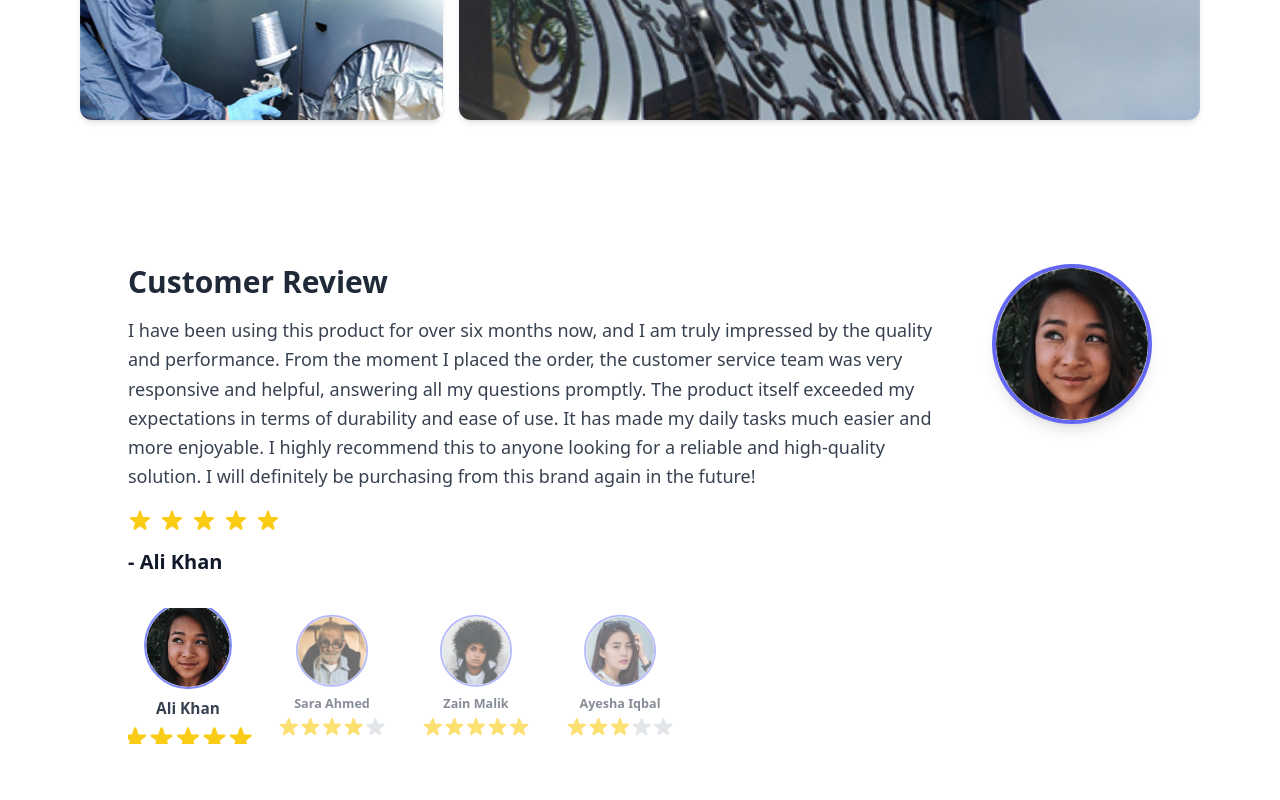
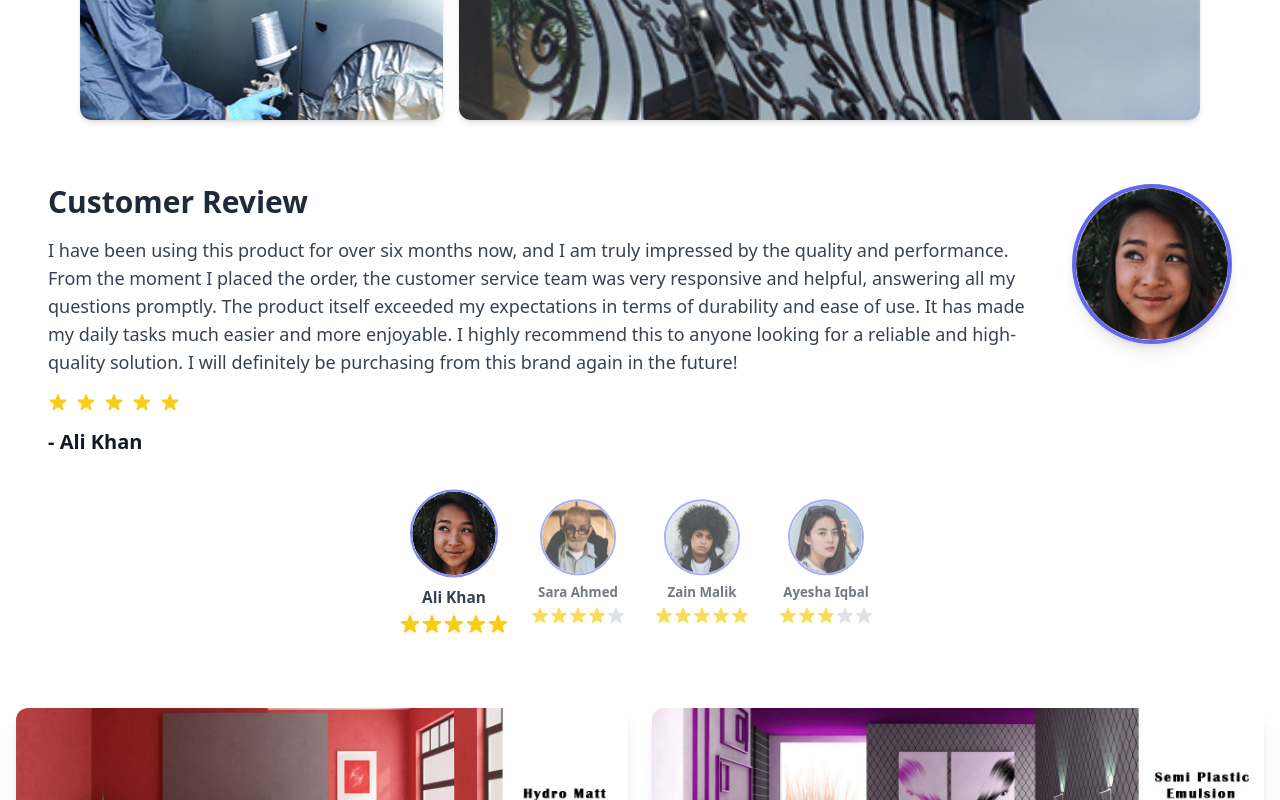
Before and after one commit to Touseef870/Picasso-Paint, a React (Create React App) app: page / in a window 1280 px wide. Shown: the part 3280-4080 px from the top of the page. Built offline with nearby package versions, Linux system fonts and the light colour scheme; the HTML template or start-up script is replaced by a standard one.

Commit message:
Add scroll-to-top button functionality in Footer component

```diff
--- a/src/components/Footer.jsx
+++ b/src/components/Footer.jsx
@@ -1,17 +1,34 @@
-import React from 'react';
+import React, { useEffect, useState } from 'react';
 import Logo from '../assets/Log.png';
-
+import { FaArrowUp } from 'react-icons/fa';
 
 const Footer = () => {
+  const [showButton, setShowButton] = useState(false);
+
+  // Show button when scrolled down
+  useEffect(() => {
+    const handleScroll = () => {
+      setShowButton(window.scrollY > 300);
+    };
+    window.addEventListener('scroll', handleScroll);
+    return () => window.removeEventListener('scroll', handleScroll);
+  }, []);
+
+  // Scroll to top
+  const scrollToTop = () => {
+    window.scrollTo({ top: 0, behavior: 'smooth' });
+  };
+
   return (
-    <footer className="bg-white text-black py-8 px-6 sm:px-10">
+    <>
+      <footer className="bg-white text-black py-8 px-6 sm:px-10 relative">
         <div className="max-w-7xl mx-auto grid grid-cols-1 md:grid-cols-3 gap-10 items-start">
 
           {/* Logo & About */}
           <div className="space-y-12">
             <img src={Logo} alt="Picasso Logo" className="w-72 h-24" />
-          <h3 className="text-lg font-semibold py-1 ">ABOUT OUR COMPANY</h3>
-          <p className="text-sm leading-relaxed text-gray-700  ">
+            <h3 className="text-lg font-semibold py-1">ABOUT OUR COMPANY</h3>
+            <p className="text-sm leading-relaxed text-gray-700">
               The standard packages was established during 1984 as a offset tin printing and packaging manufacturing industry. Since then it has been engaged in the printing of tin plates and tin making business for large number of local and international customers example Paints, Ghee, chew tobacco manufacturing industries etc.
             </p>
           </div>
@@ -33,9 +50,7 @@ const Footer = () => {
           {/* Contact Info */}
           <div className="space-y-8">
             <h3 className="text-lg font-semibold">Contact Us</h3>
-          <p className="text-sm text-gray-700">
-            Have questions, comments or just want to say hello:
-          </p>
+            <p className="text-sm text-gray-700">Have questions, comments or just want to say hello:</p>
             <div className="text-sm text-gray-700 space-y-8">
               <p>📧 picassopaintindustries@gmail.com</p>
               <p>📞 0331-PICASSO (7422776)</p>
@@ -50,6 +65,18 @@ const Footer = () => {
           © 2023 All rights reserved. Designed by Picasso Paint Developers
         </div>
       </footer>
+
+      {/* Back to Top Button */}
+      {showButton && (
+        <button
+          onClick={scrollToTop}
+          className="fixed bottom-6 right-6 bg-black text-white p-3 rounded-full shadow-lg hover:bg-gray-800 transition-all z-50"
+          aria-label="Back to top"
+        >
+          <FaArrowUp />
+        </button>
+      )}
+    </>
   );
 };
 
--- a/src/components/Testimonial.jsx
+++ b/src/components/Testimonial.jsx
@@ -1,11 +1,8 @@
-// import React, { useState } from 'react';
-
-
 import React, { useState } from "react";
-import Costumer1 from '../assets/costumer1.png';
-import Costumer2 from '../assets/costumer2.png';
-import Costumer3 from '../assets/costumer3.png';
-import Costumer4 from '../assets/costumer4.png';
+import Costumer1 from "../assets/costumer1.png";
+import Costumer2 from "../assets/costumer2.png";
+import Costumer3 from "../assets/costumer3.png";
+import Costumer4 from "../assets/costumer4.png";
 
 const reviews = [
   {
@@ -13,35 +10,38 @@ const reviews = [
     name: "Ali Khan",
     image: Costumer1,
     stars: 5,
-    content: `I have been using this product for over six months now, and I am truly impressed by the quality and performance. From the moment I placed the order, the customer service team was very responsive and helpful, answering all my questions promptly. The product itself exceeded my expectations in terms of durability and ease of use. It has made my daily tasks much easier and more enjoyable. I highly recommend this to anyone looking for a reliable and high-quality solution. I will definitely be purchasing from this brand again in the future!`,
+    content:
+      "I have been using this product for over six months now, and I am truly impressed by the quality and performance. From the moment I placed the order, the customer service team was very responsive and helpful, answering all my questions promptly. The product itself exceeded my expectations in terms of durability and ease of use. It has made my daily tasks much easier and more enjoyable. I highly recommend this to anyone looking for a reliable and high-quality solution. I will definitely be purchasing from this brand again in the future!",
   },
   {
     id: 2,
     name: "Sara Ahmed",
     image: Costumer2,
     stars: 4,
-    content: `Overall, I had a very positive experience with this company. The delivery process was smooth and quick, arriving earlier than expected. The packaging was secure, and the product looked exactly as described on the website. The only minor downside was that the instructions could have been a bit clearer, but I managed to figure things out with a little trial and error. The product performs well and meets my needs perfectly. I’m satisfied with my purchase and would consider buying other products from this brand.`,
+    content:
+      "Overall, I had a very positive experience with this company. The delivery process was smooth and quick, arriving earlier than expected. The packaging was secure, and the product looked exactly as described on the website. The only minor downside was that the instructions could have been a bit clearer, but I managed to figure things out with a little trial and error. The product performs well and meets my needs perfectly. I’m satisfied with my purchase and would consider buying other products from this brand.",
   },
   {
     id: 3,
     name: "Zain Malik",
     image: Costumer3,
     stars: 5,
-    content: `From start to finish, my experience with this company was exceptional. The attention to detail in the product design is evident, and the quality is unmatched. I especially appreciate how the company values customer feedback and continuously improves their offerings. The product works flawlessly, and the after-sales support was very helpful when I had a question about usage. This level of professionalism and dedication to customer satisfaction is rare these days. I wholeheartedly recommend this product to anyone looking for something dependable and well-crafted.`,
+    content:
+      "From start to finish, my experience with this company was exceptional. The attention to detail in the product design is evident, and the quality is unmatched. I especially appreciate how the company values customer feedback and continuously improves their offerings. The product works flawlessly, and the after-sales support was very helpful when I had a question about usage. This level of professionalism and dedication to customer satisfaction is rare these days. I wholeheartedly recommend this product to anyone looking for something dependable and well-crafted.",
   },
   {
     id: 4,
     name: "Ayesha Iqbal",
     image: Costumer4,
     stars: 3,
-    content: `The product itself is decent and does what it promises, but I had some issues with delivery timing, which was slower than I had hoped. Despite this, the customer support team was very understanding and provided timely updates. After receiving the product, I found it to be of good quality but not outstanding compared to some alternatives I have used before. I think there is room for improvement, especially in communication and logistics. However, I would still recommend giving it a try as the core functionality is solid and the price is reasonable.`,
+    content:
+      "The product itself is decent and does what it promises, but I had some issues with delivery timing, which was slower than I had hoped. Despite this, the customer support team was very understanding and provided timely updates. After receiving the product, I found it to be of good quality but not outstanding compared to some alternatives I have used before. I think there is room for improvement, especially in communication and logistics. However, I would still recommend giving it a try as the core functionality is solid and the price is reasonable.",
   },
 ];
 
-
 const Star = ({ filled }) => (
   <svg
-    className={`w-6 h-6 ${filled ? "text-yellow-400" : "text-gray-300"}`}
+    className={`w-4 h-4 sm:w-5 sm:h-5 ${filled ? "text-yellow-400" : "text-gray-300"}`}
     fill="currentColor"
     viewBox="0 0 20 20"
   >
@@ -53,22 +53,20 @@ export default function CustomerReviews() {
   const [activeIndex, setActiveIndex] = useState(0);
 
   return (
-    <div className="max-w-7xl mx-auto p-32 bg-white ">
+    <div className="max-w-7xl mx-auto px-4 sm:px-6 lg:px-12 py-12 bg-white">
       <div className="flex flex-col md:flex-row items-center md:items-start gap-8">
         {/* Review Content */}
-        <div className="flex-1 space-y-4">
-          <h2 className="text-3xl font-semibold text-gray-800">
-            Customer Review
-          </h2>
-          <p className="text-gray-700 text-lg leading-relaxed transition-opacity duration-500 ease-in-out">
+        <div className="flex-1 space-y-4 text-center md:text-left">
+          <h2 className="text-2xl sm:text-3xl font-semibold text-gray-800">Customer Review</h2>
+          <p className="text-gray-700 text-base sm:text-lg leading-relaxed">
             {reviews[activeIndex].content}
           </p>
-          <div className="flex items-center space-x-2">
+          <div className="flex justify-center md:justify-start space-x-1 sm:space-x-2">
             {[...Array(5)].map((_, i) => (
               <Star key={i} filled={i < reviews[activeIndex].stars} />
             ))}
           </div>
-          <p className="text-xl font-bold text-gray-900 mt-2">
+          <p className="text-lg sm:text-xl font-bold text-gray-900 mt-2">
             - {reviews[activeIndex].name}
           </p>
         </div>
@@ -78,42 +76,41 @@ export default function CustomerReviews() {
           <img
             src={reviews[activeIndex].image}
             alt={reviews[activeIndex].name}
-            className="w-40 h-40 rounded-full object-cover border-4 border-indigo-500 shadow-lg transition-transform duration-500 ease-in-out"
+            className="w-32 h-24 sm:w-40 sm:h-40 rounded-full object-cover border-4 border-indigo-500 shadow-lg"
           />
         </div>
       </div>
 
       {/* Horizontal Scroll Selector */}
-      <div className="mt-8 overflow-x-auto no-scrollbar">
-        <div className="flex space-x-6">
+   {/* Horizontal Scroll Selector */}
+<div className="mt-10 overflow-x-auto md:overflow-x-visible">
+  <div className="flex gap-6 w-max md:w-full md:flex-wrap md:justify-center">
     {reviews.map((review, idx) => (
       <button
         key={review.id}
         onClick={() => setActiveIndex(idx)}
-              className={`flex flex-col items-center cursor-pointer focus:outline-none transition-transform transform hover:scale-110 ${
-                idx === activeIndex ? "scale-110" : "scale-90 opacity-60"
+        className={`flex flex-col items-center cursor-pointer transition-transform ${
+          idx === activeIndex ? "scale-110" : "scale-95 opacity-70"
         }`}
       >
         <img
           src={review.image}
           alt={review.name}
-                className="w-20 h-20 rounded-full object-cover border-2 border-indigo-400"
+          className="w-16 h-16 sm:w-20 sm:h-20 rounded-full object-cover border-2 border-indigo-400"
         />
-              <p className="mt-2 text-sm font-semibold text-gray-700">
+        <p className="mt-2 text-sm font-semibold text-gray-700 text-center">
           {review.name}
         </p>
         <div className="flex mt-1">
           {[...Array(5)].map((_, i) => (
-                  <Star
-                    key={i}
-                    filled={i < review.stars}
-                  />
+            <Star key={i} filled={i < review.stars} />
           ))}
         </div>
       </button>
     ))}
   </div>
 </div>
+
     </div>
   );
 }
```
Lines whose indentation alone changed are shown as unchanged.
